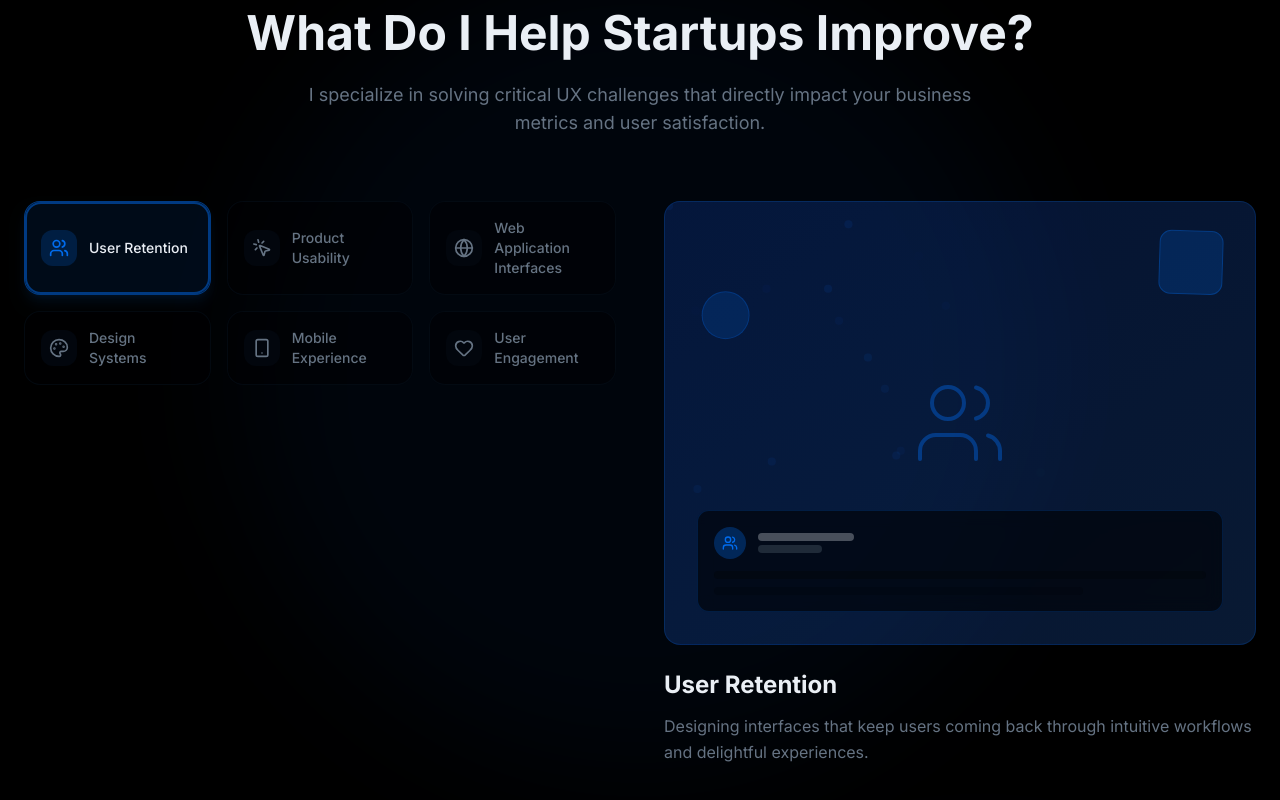
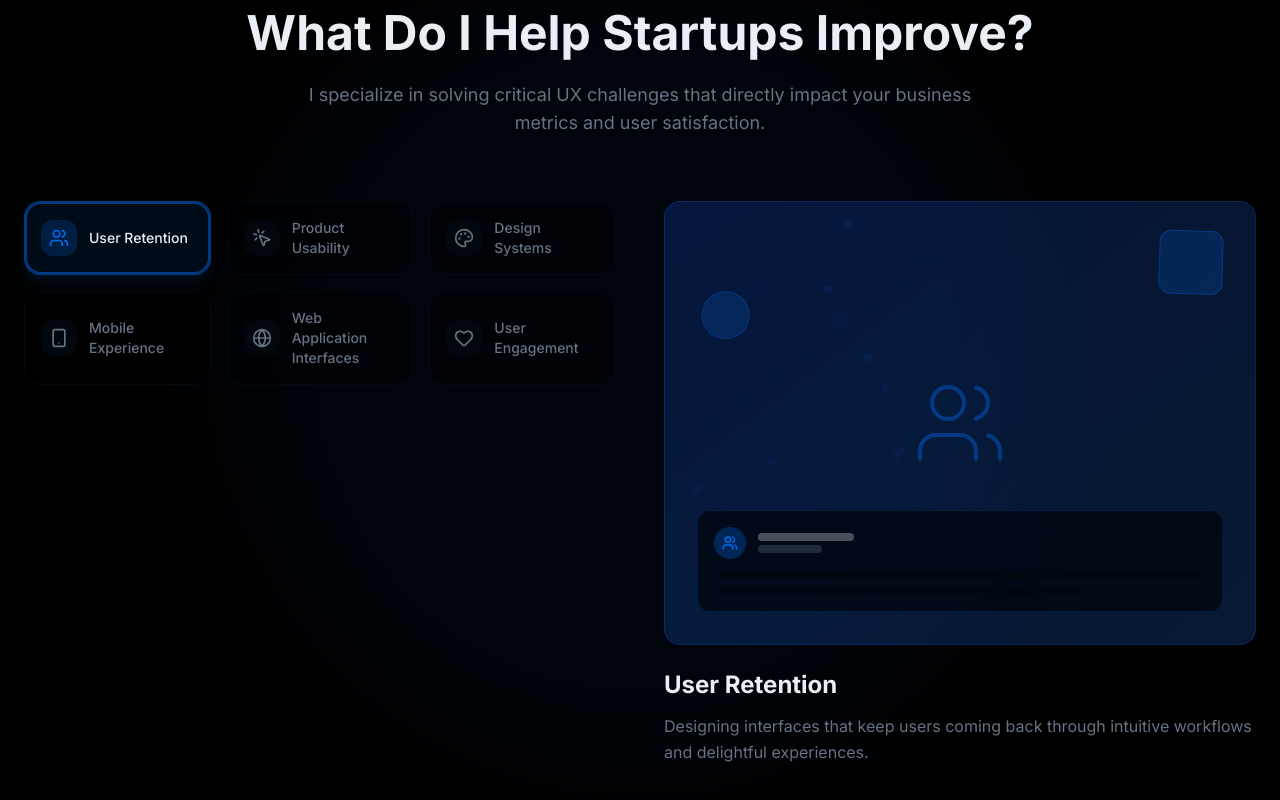
Before and after one commit to Chokdup/Portfolio-Website, a Next.js app: page / in a window 1280 px wide. Shown: the part 959-1759 px from the top of the page. Built offline with nearby package versions, Linux system fonts and the light colour scheme.

Commit message:
feat: reorder services grid layout
Move "Web Apps" and "Engagement" to left side in 3x2 grid.

```diff
--- a/components/portfolio/services-section.tsx
+++ b/components/portfolio/services-section.tsx
@@ -35,14 +35,6 @@ const services = [
     color: "from-blue-500/20 to-indigo-500/20",
   },
   {
-    id: "webapp",
-    title: "Web Application Interfaces",
-    icon: Globe,
-    description: "Crafting complex web applications that are powerful yet simple to use for diverse user bases.",
-    visual: "webapp",
-    color: "from-blue-600/20 to-indigo-500/20",
-  },
-  {
     id: "systems",
     title: "Design Systems",
     icon: Palette,
@@ -57,6 +49,14 @@ const services = [
     description: "Designing responsive mobile interfaces that provide seamless experiences across all devices.",
     visual: "mobile",
     color: "from-indigo-500/20 to-blue-600/20",
+  },
+  {
+    id: "webapp",
+    title: "Web Application Interfaces",
+    icon: Globe,
+    description: "Crafting complex web applications that are powerful yet simple to use for diverse user bases.",
+    visual: "webapp",
+    color: "from-blue-600/20 to-indigo-500/20",
   },
   {
     id: "engagement",
```
